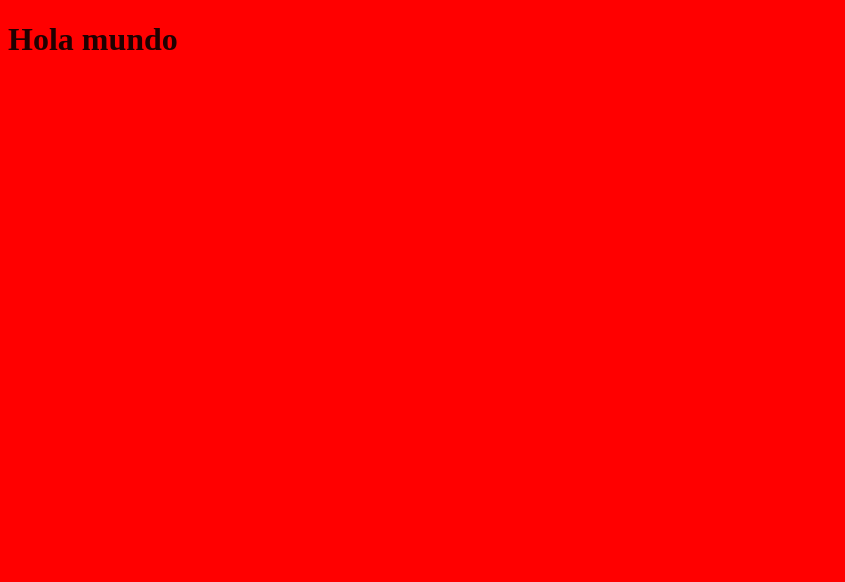
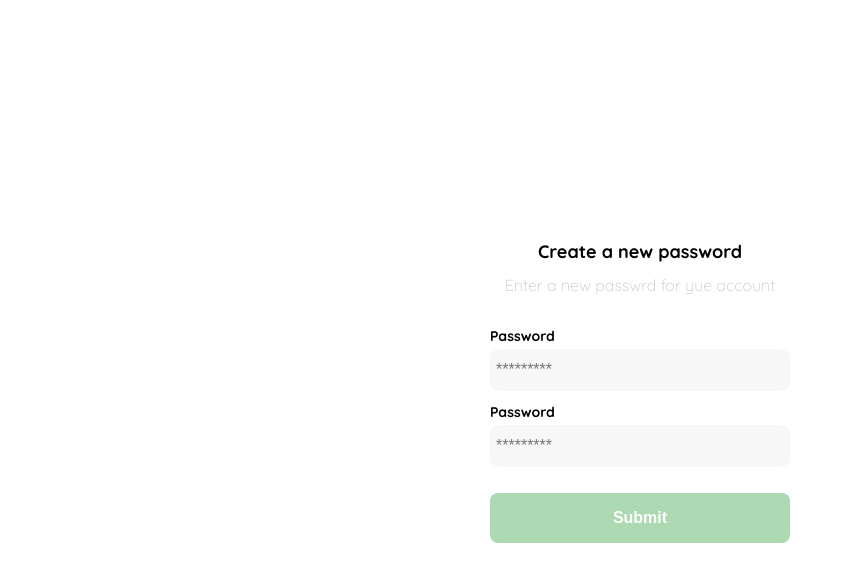
Before and after one commit to Pfruit99/react-examples, a React app: page / in a window 1280 px wide. Shown: the top 582 px of the page, without its empty margins (0-845 px from the left). Built offline with nearby package versions, Linux system fonts and the light colour scheme.

Commit message:
estilos en los componentes de react

```diff
--- a/public/index.html
+++ b/public/index.html
@@ -4,6 +4,13 @@
     <meta charset="UTF-8">
     <meta http-equiv="X-UA-Compatible" content="IE=edge">
     <meta name="viewport" content="width=device-width, initial-scale=1.0">
+
+    <!-- fuentes  -->
+    <link rel="preconnect" href="https://fonts.googleapis.com">
+    <link rel="preconnect" href="https://fonts.gstatic.com" crossorigin>
+    <link href="https://fonts.googleapis.com/css2?family=Quicksand:wght@300;500;700&display=swap" rel="stylesheet">
+
+
     <title>React-shop</title>
 </head>
 <body>
--- a/src/components/app.jsx
+++ b/src/components/app.jsx
@@ -1,11 +1,15 @@
 // usar comando rafce
 
 import React from 'react';
+import Layout  from '../containers/Layout';
+import  Login  from '../containers/Login';
 import '../styles/global.scss';
 
 const App = () => {
   return (
-      <h1>Hola mundo</h1>
+      <Layout>
+        <Login />
+      </Layout>
   );
 }
 
--- /dev/null
+++ b/src/containers/Layout.jsx
@@ -0,0 +1,11 @@
+import React from 'react';
+
+ const Layout = ({ children }) => {
+  return (
+    <div className='Layout'>
+      {children}
+    </div>
+  );
+}
+
+export default Layout;
--- a/src/containers/login.jsx
+++ b/src/containers/login.jsx
@@ -1,6 +1,6 @@
-import React from 'react'
-
-export const login = () => {
+import React from 'react';
+import '../styles/Login.scss';
+const Login = () => {
   return (
 <div className="login">
   <div className="form-container">
@@ -8,9 +8,9 @@ export const login = () => {
     <h1 className="title">Create a new password</h1>
     <p className="subtitle">Enter a new passwrd for yue account</p>
     <form action="/" className="form">
-      <label htmlFor="password" className="label">Password</label>
+      <label For="password" className="label">Password</label>
       <input type="password" id="password" placeholder="*********" className="input input-password" />
-      <label htmlFor="new-password" className="label">Password</label>
+      <label For="new-password" className="label">Password</label>
       <input type="password" id="new-password" placeholder="*********" className="input input-password" />
       <input type="submit" defaultValue="Confirm" className="primary-button login-button" />
     </form>
@@ -19,3 +19,5 @@ export const login = () => {
 
   );
 }
+
+export default Login;
--- a/src/styles/Login.scss
+++ b/src/styles/Login.scss
@@ -1,18 +1,5 @@
-:root {
-    --white: #FFFFFF;
-    --black: #000000;
-    --very-light-pink: #C7C7C7;
-    --text-input-field: #F7F7F7;
-    --hospital-green: #ACD9B2;
-    --sm: 14px;
-    --md: 16px;
-    --lg: 18px;
-  }
-  body {
-    margin: 0;
-    font-family: 'Quicksand', sans-serif;
-  }
-  .login {
+@use '/src/styles/vars';
+.login {
     width: 100%;
     height: 100vh;
     display: grid;
--- /dev/null
+++ b/src/styles/_vars.scss
@@ -0,0 +1,10 @@
+:root {
+    --white: #FFFFFF;
+    --black: #000000;
+    --very-light-pink: #C7C7C7;
+    --text-input-field: #F7F7F7;
+    --hospital-green: #ACD9B2;
+    --sm: 14px;
+    --md: 16px;
+    --lg: 18px;
+  }
--- a/src/styles/global.scss
+++ b/src/styles/global.scss
@@ -1,7 +1,5 @@
-$base-color:#ff0000;
-$color: rgba(black, 0.88);
 
 body{
-    background-color: $base-color;
-    color: $color;
-}
+    margin: 0;
+    font-family: 'Quicksand', sans-serif;
+ }
--- a/webpack.config.js
+++ b/webpack.config.js
@@ -15,7 +15,18 @@ module.exports ={
         extensions:['.js','.jsx'],
     },
     module:{rules:[{ test: /\.(js|jsx)$/,  exclude: /node_modules/,
-    use:{loader: 'babel-loader'}},{ test: /\.html$/, use:[{loader: 'html-loader'}]},{test: /\.s[ac]ss$/i, use:["style-loader","css-loader","sass-loader"]}
+    use:{loader: 'babel-loader'}},{ test: /\.html$/, use:[{loader: 'html-loader'}]},
+
+    {test: /\.(csss|scss)$/, use:["style-loader","css-loader","sass-loader"]}, {
+
+        test: /\.(png|jpg|svg|jpeg|webp)$/,
+    /*aquí en test agregas la expresión regular para procesar los diferentes tipos de imagenes que tengas.*/
+        type: 'asset/resource',
+        generator: {
+           filename: 'assets/pictures/[hash][ext]',
+    /*aquí en filename pones la carpeta en donde quieres que se guarden tus imagenes (le agrego el [hash] para evitar problemas con el cache, además [ext] hace referencia a la extensión del archivo que se haya procesado).*/
+        }
+     },
     ]},
     plugins:[
         new HtmlWebpackPlugin({
@@ -31,5 +42,4 @@ module.exports ={
       compress: true,
       port:3005,
     }
-
 };
```
